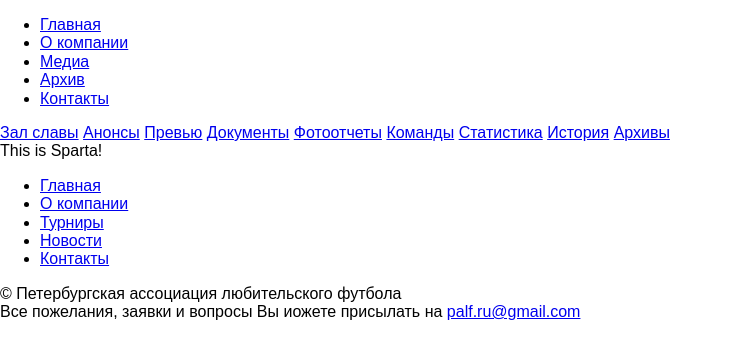
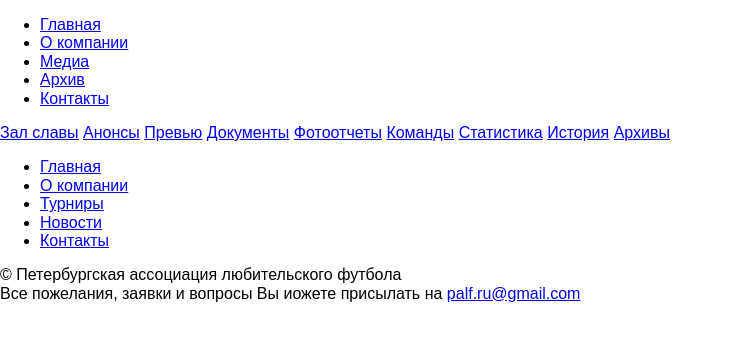
Before and after one commit to oskolsky/markup_palf, a website: page app/index.html in a window 1280 px wide. Shown: the whole page, without its empty margins (0-732 px from the left). Drawn offline with nearby package versions, Linux system fonts and the light colour scheme; files that its build step writes are made by us from their sources.

Commit message:
Initial commit

```diff
--- a/app/index.html
+++ b/app/index.html
@@ -33,7 +33,7 @@
         </nav>
 
         <main class="main">
-            This is Sparta!
+
         </main>
 
         <footer class="footer">
```
Also changed, not shown: build/index.html.
